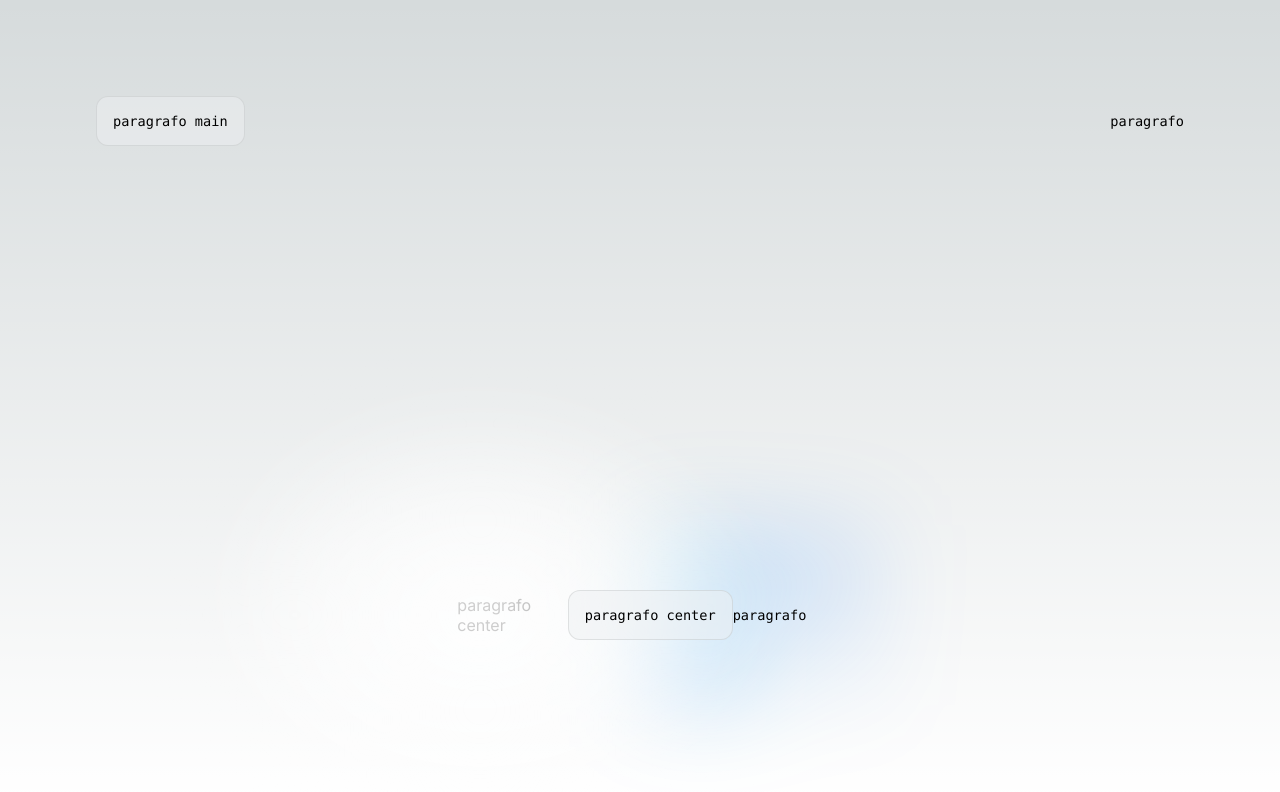
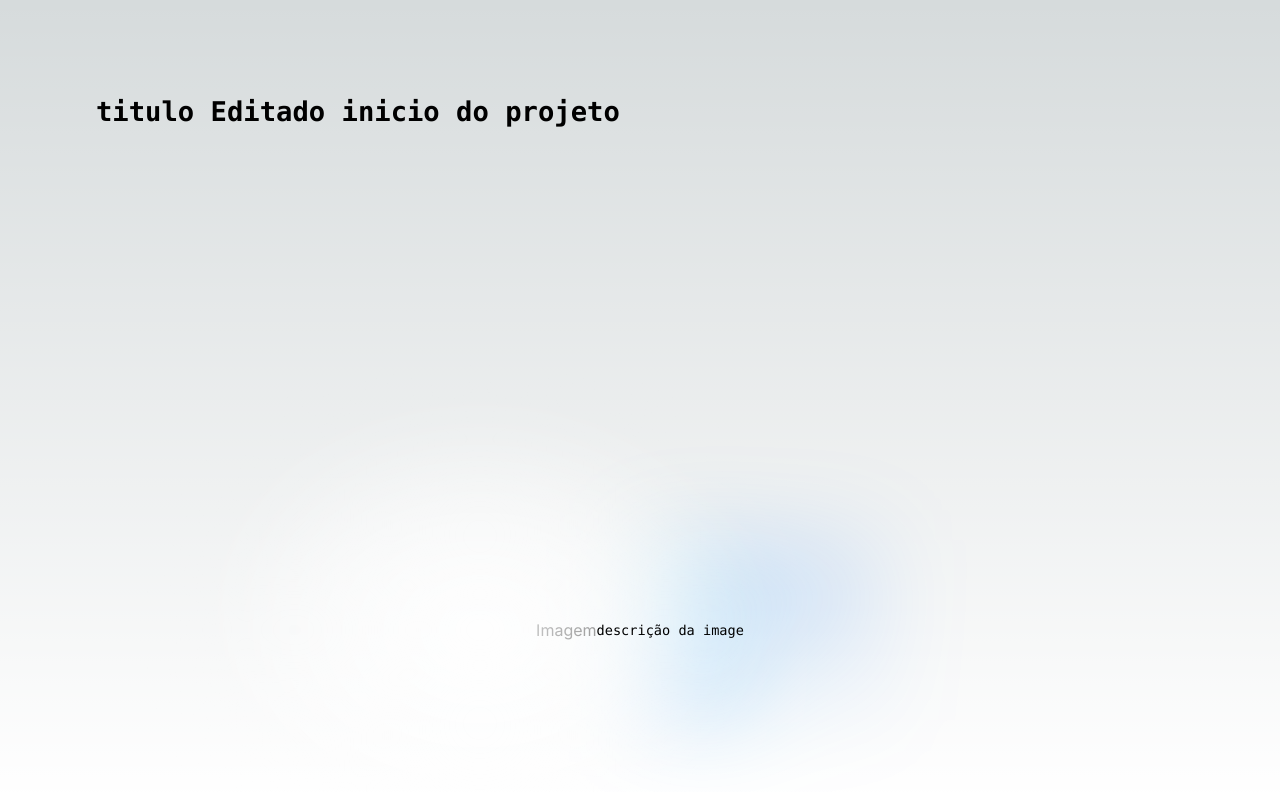
Before and after one commit to mr-louback/api-pizzaria, a Next.js app: page / in a window 1280 px wide. Shown: the top 792 px of the page. Built offline with nearby package versions, Linux system fonts and the light colour scheme.

Commit message:
edicao home

```diff
--- a/src/app/page.tsx
+++ b/src/app/page.tsx
@@ -5,25 +5,15 @@ export default function Home() {
   return (
     <main className={styles.main}>
       <div className={styles.description}>
-        <p>
-          paragrafo main
-        </p>
-        <div>
-          paragrafo
-        </div>
+        <h1>titulo Editado inicio do projeto</h1>
       </div>
 
       <div className={styles.center}>
         <div className={styles.image}>
-          paragrafo center
+          Imagem
         </div>
         <div className={styles.description}>
-          <p>
-            paragrafo center
-          </p>
-          <div>
-            paragrafo
-          </div>
+          descrição da image
         </div>
       </div>
 
```
